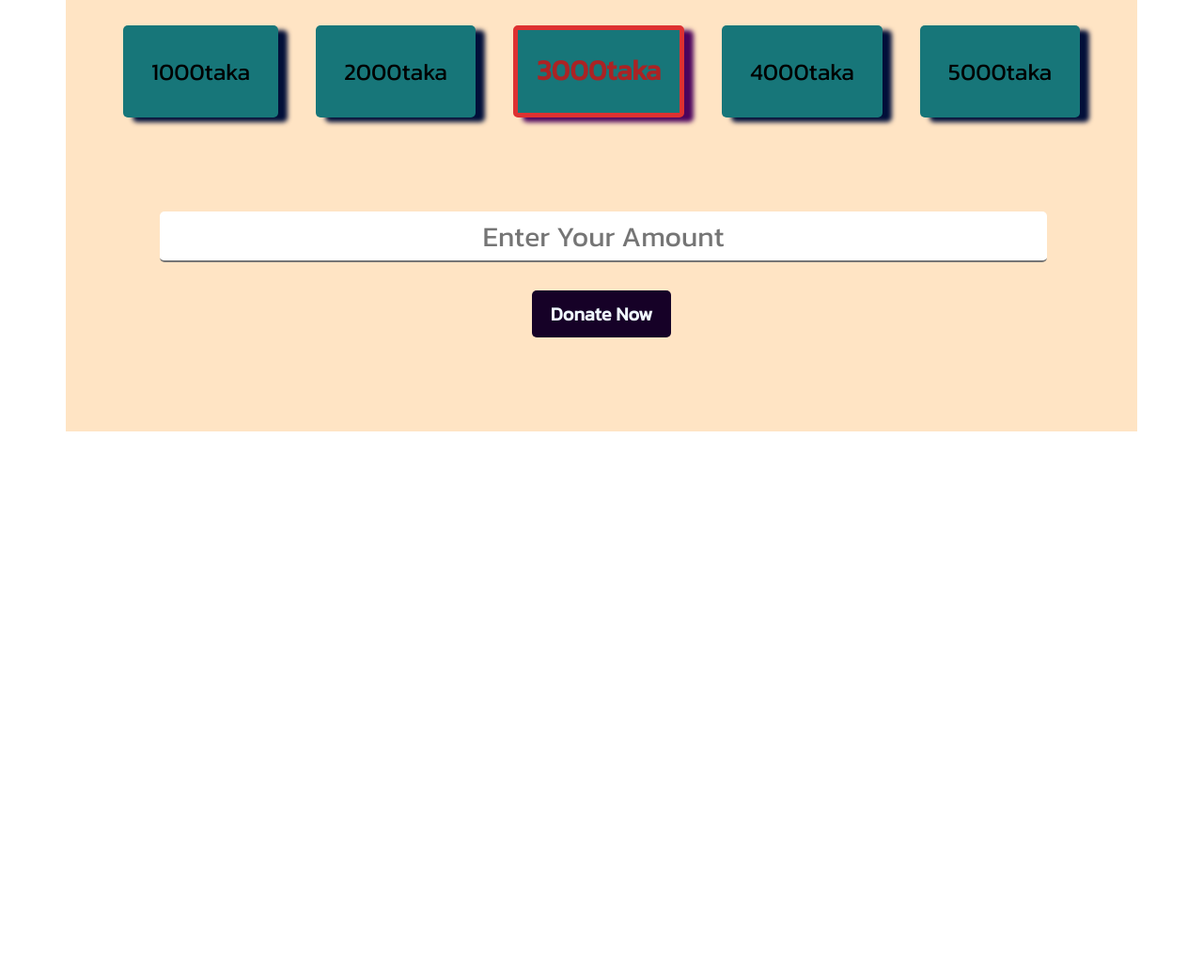
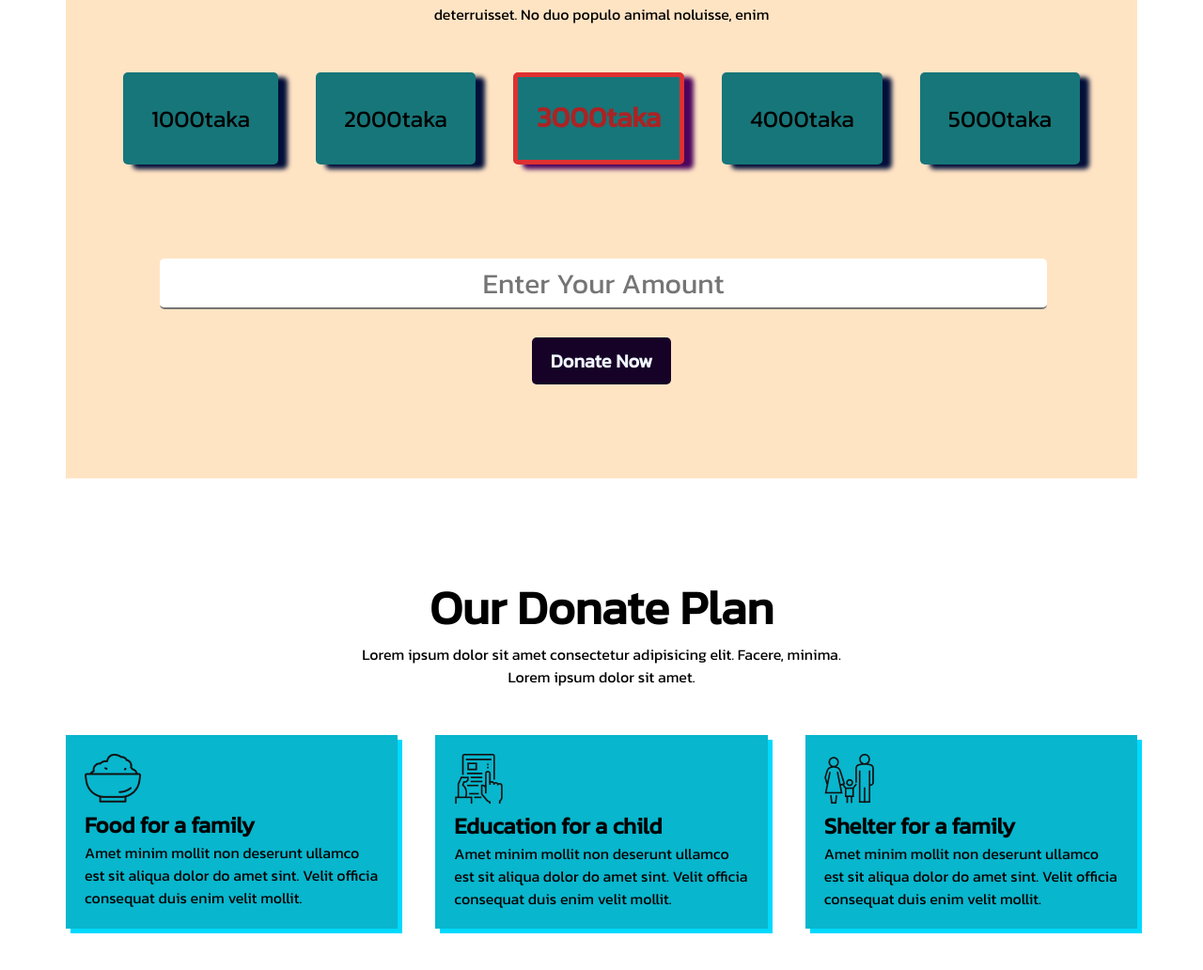
Before and after one commit to RidwanulHasan/first-practise-milestone1, a plain HTML site: page index.html in a window 1280 px wide. Shown: the part 846-1878 px from the top of the page at 94% size. Before the commit the page ends 1305 px from the top, so only its background shows below. Drawn offline with Linux system fonts and the light colour scheme.

Commit message:
section added

```diff
--- a/index.html
+++ b/index.html
@@ -92,7 +92,7 @@
                 </div>
 
 
-                    <button class="btn-primary">Donate Now</button>
+                <button class="btn-primary">Donate Now</button>
 
 
 
@@ -101,10 +101,49 @@
 
 
 
+        </section>
+
+        <!-- donate plan design  -->
+
+        <section class="donate-plan-container">
+
+            <div class="donate-today">
+                <h1 class="donate-title">Our Donate Plan</h1>
+                <p class="donate-subtitle">Lorem ipsum dolor sit amet consectetur adipisicing elit. Facere, minima.</p>
+                <p class="donate-description">Lorem ipsum dolor sit amet.</p>
+            </div>
+
+            <div class="donate-plan-flex">
+
+                <div class="box-shadow">
+                    <img src="icons/food.png" alt="">
+                    <h2>Food for a family</h2>
+                    <p>Amet minim mollit non deserunt ullamco est sit aliqua dolor do amet sint. Velit officia consequat duis enim velit mollit.</p>
+                </div>
+                <div class="box-shadow">
+                    <img src="icons/Frame-1.png" alt="">
+                    <h2>Education for a child</h2>
+                    <p>Amet minim mollit non deserunt ullamco est sit aliqua dolor do amet sint. Velit officia consequat duis enim velit mollit.</p>
+                </div>
+                <div class="box-shadow">
+                    <img src="icons/shelter.png" alt="">
+                    <h2>Shelter for a family</h2>
+                    <p>Amet minim mollit non deserunt ullamco est sit aliqua dolor do amet sint. Velit officia consequat duis enim velit mollit.</p>
+                </div>
 
 
 
+            </div>
+
         </section>
+
+
+
+
+
+
+
+
 
     </main>
 
--- a/styles/style.css
+++ b/styles/style.css
@@ -55,9 +55,11 @@ main{
 
     max-width: 1140px;
     margin:auto;
-    background-color: bisque;
+    /* background-color: bisque;  */
 
 }
+
+
 
 
 /* donate today styles */
@@ -65,6 +67,8 @@ main{
 .donate-today-container{
     text-align: center;
     padding: 100px;
+    background-color: bisque ;
+    margin-bottom: 100px;
 }
 
 
@@ -129,3 +133,29 @@ main .box-container{
     border-radius: 5px;
 
 }
+
+/* plan design  */
+
+.donate-plan-container .plan{
+    text-align: center;
+}
+
+.donate-plan-flex{
+    display: flex;
+    gap: 40px;
+    justify-content: center;
+    margin-bottom: 100px;
+
+}
+
+.donate-plan-flex .box-shadow{
+    background: rgb(8, 182, 205);
+    padding: 20px;
+    box-shadow: 5px 5px  rgb(0, 217, 255);
+}
+
+
+
+.donate-description{
+    margin-bottom: 50px;
+}
```
Also changed, not shown: icons/Frame-1.png (added), icons/blood.svg (added), icons/bus.svg (added), icons/clothes.svg (added), icons/food.png (added), icons/icon11.svg (added), icons/icon13.svg (added), icons/icon4.svg (added), icons/icon5.svg (added), icons/icon6.svg (added), icons/icon7.svg (added), icons/icon8.svg (added), icons/icon9.svg (added), icons/medicine.svg (added), 1 more files.
